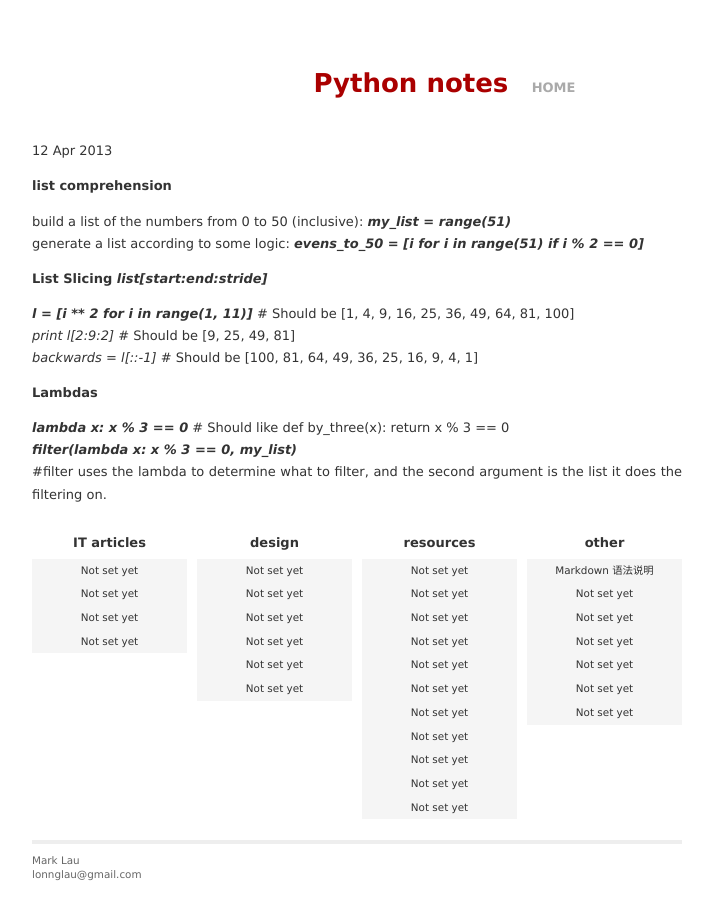
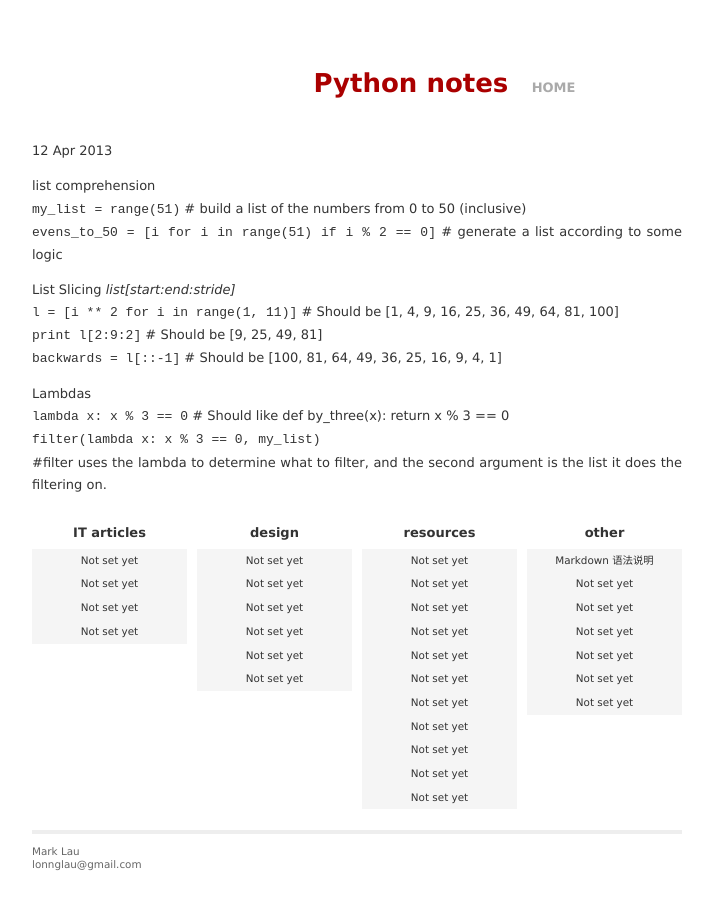
Before and after one commit to yuel/lonn.github.com, a Jekyll site: the page built from _posts/2013-04-12-py-notes1.md, in a window 1280 px wide. Shown: the whole page, without its empty margins (283-996 px from the left). Built offline with Jekyll 4.4.1, drawn with Linux system fonts in a browser that asks for light colours.

```diff
--- a/_posts/2013-04-12-py-notes1.md
+++ b/_posts/2013-04-12-py-notes1.md
@@ -4,16 +4,16 @@ title: Python notes #list #lambda
 ---
 {{ page.date | date_to_string }}
 
-######list comprehension
-build a list of the numbers from 0 to 50 (inclusive): ***my_list = range(51)***
-generate a list according to some logic: ***evens\_to\_50 = [i for i in range(51) if i % 2 == 0]***
+list comprehension
+`my_list = range(51)` \# build a list of the numbers from 0 to 50 (inclusive)
+`evens_to_50 = [i for i in range(51) if i % 2 == 0]` \# generate a list according to some logic
 
-######List Slicing *list[start:end:stride]*
-***l = [i \*\* 2 for i in range(1, 11)]***  # Should be [1, 4, 9, 16, 25, 36, 49, 64, 81, 100]
-*print l[2:9:2]*   # Should be [9, 25, 49, 81]
-*backwards = l[::-1]*  # Should be [100, 81, 64, 49, 36, 25, 16, 9, 4, 1]
+List Slicing *list[start:end:stride]*
+`l = [i ** 2 for i in range(1, 11)]`  \# Should be [1, 4, 9, 16, 25, 36, 49, 64, 81, 100]
+`print l[2:9:2]`                     \# Should be [9, 25, 49, 81]
+`backwards = l[::-1]`  \# Should be [100, 81, 64, 49, 36, 25, 16, 9, 4, 1]
 
-######Lambdas
-***lambda x: x % 3 == 0***  # Should like def by_three(x): return x % 3 == 0
-***filter(lambda x: x % 3 == 0, my_list)***
+Lambdas
+`lambda x: x % 3 == 0`  \# Should like def by_three(x): return x % 3 == 0
+`filter(lambda x: x % 3 == 0, my_list)`
 \#filter uses the lambda to determine what to filter, and the second argument is the list it does the filtering on.
```
